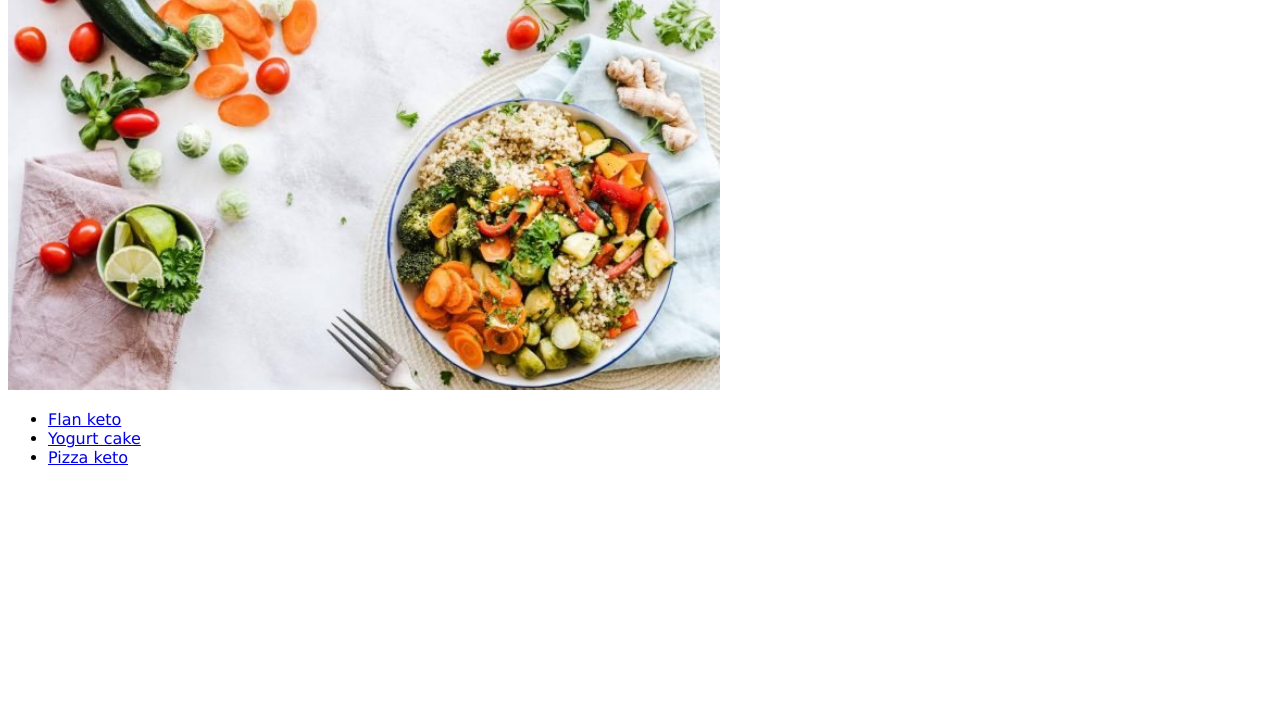
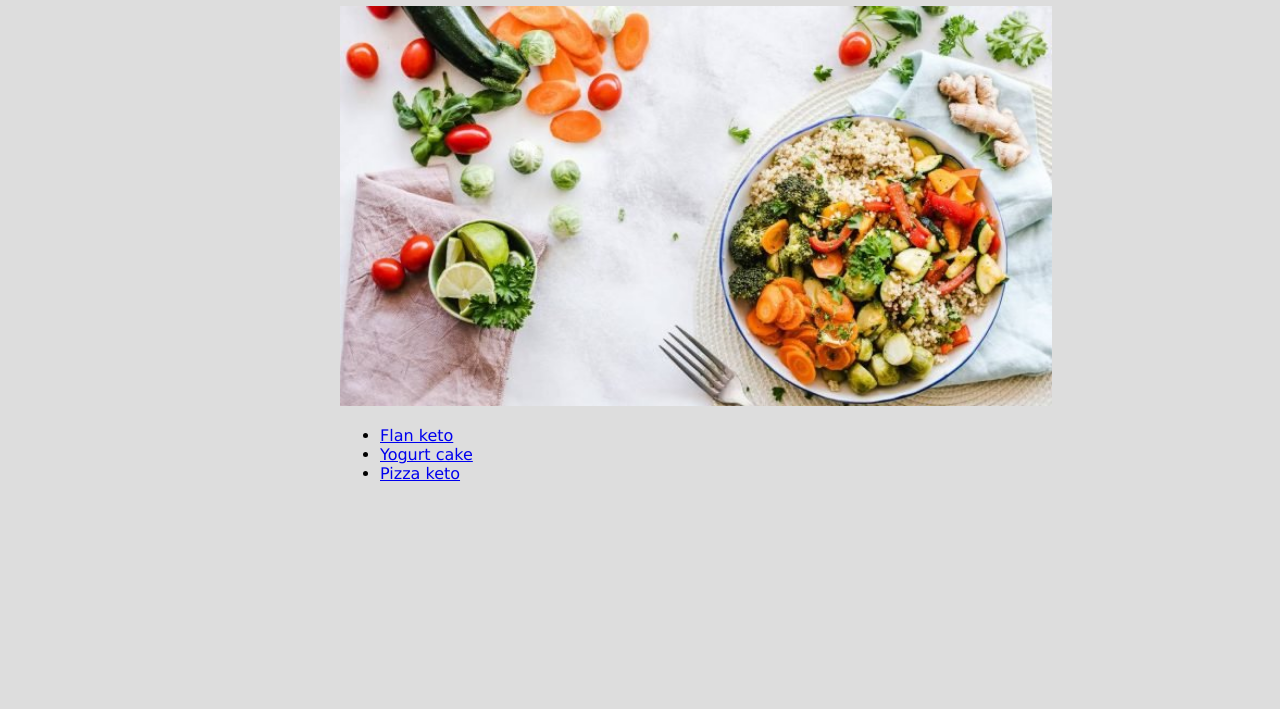
Before and after one commit to matiaga/odin-recipes, a plain HTML site: page index.html in a window 1280 px wide. Shown: the part 91-800 px from the top of the page. Drawn offline with Linux system fonts and the light colour scheme.

Commit message:
CSS update

```diff
--- a/css/style.css
+++ b/css/style.css
@@ -1,5 +1,16 @@
+* {
+    /* border: 2px solid red; */
+}
+
 html {
     font-family: Verdana, Geneva, Tahoma, sans-serif;
+}
+
+body {
+    background: #ddd;
+    padding: 1rem;
+    max-width: 600px;
+    margin: 0 auto;
 }
 
 h1{
```
